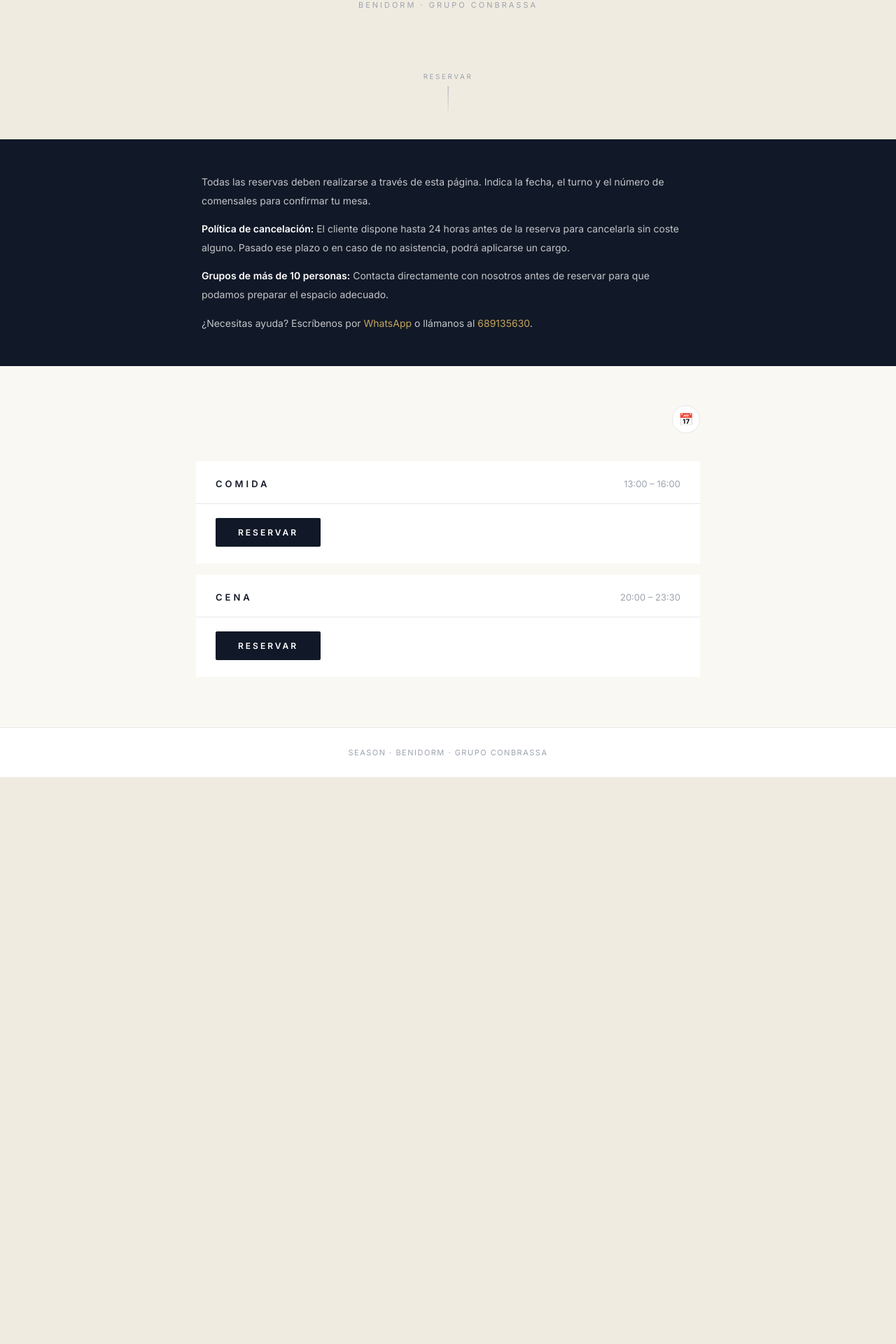
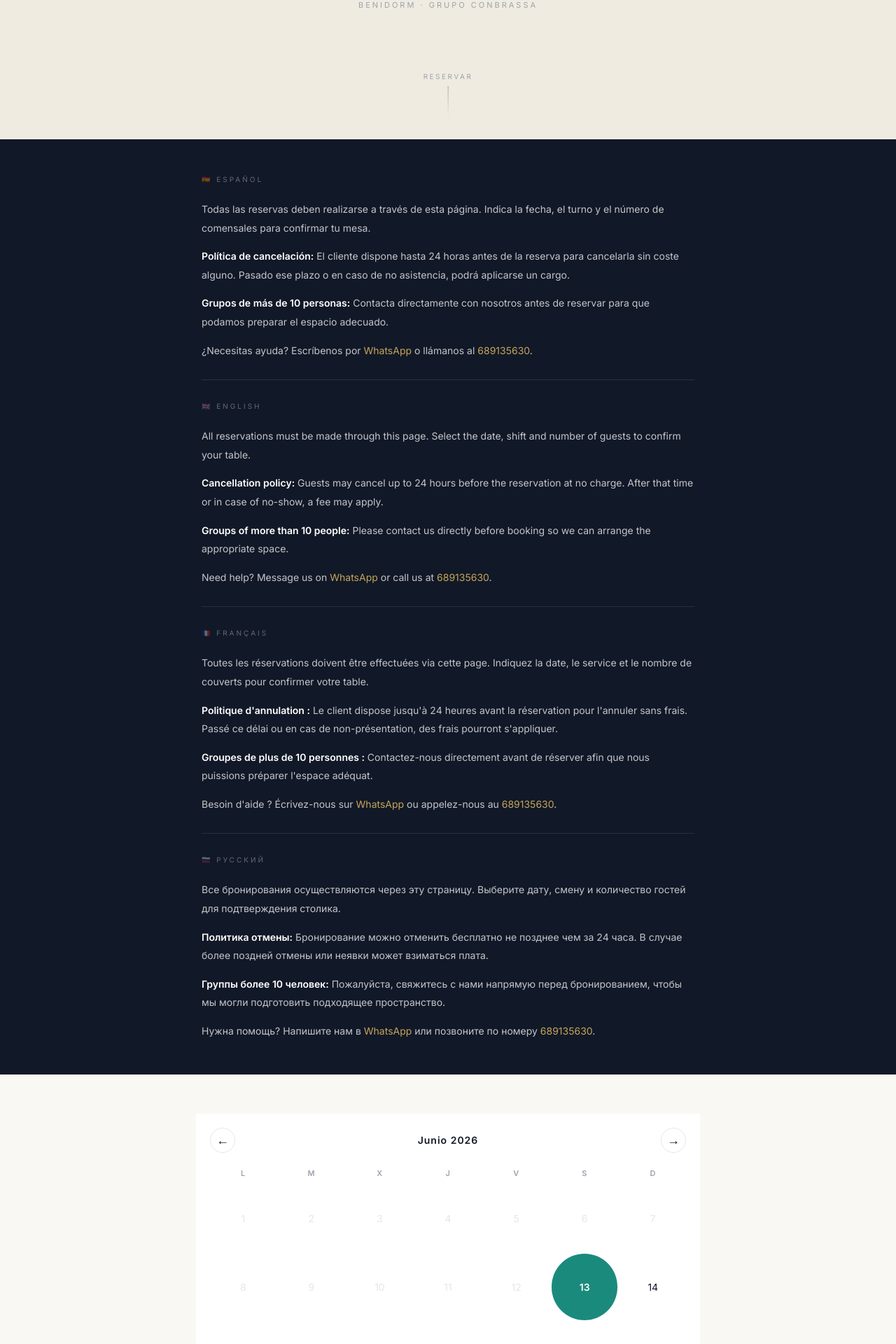
Before and after one commit to gestionempresasip-boop/season-reservas, a Flask app: page /reservas in a window 1280 px wide. Shown: the part 601-2521 px from the top of the page at 70% size. Before the commit the page ends 1711 px from the top, so only its background shows below. Run offline with Flask 3, Linux system fonts and the light colour scheme; data comes from the database, SQL or seed files in the repository; parts of the project's set-up code (start-up, migrations or seed data) failed here and were passed over; some libraries are stand-ins or nearby versions.

Commit message:
feat: calendario inline permanente + traducciones ES/EN/FR/RU
- Elimina icono/popup: el calendario mensual se muestra siempre visible
- Navegación con flechas ← → para cambiar de mes sin necesidad de clic previo
- Días del mes anterior/siguiente en gris, días pasados no seleccionables
- Hoy marcado en teal, seleccionado en negro
- Bloque de información traducido a inglés, francés y ruso
- Fix bug buildStrip que usaba variables del scope del popup

Co-Authored-By: Claude Sonnet 4.6 <noreply@anthropic.com>

```diff
--- a/templates/reservas.html
+++ b/templates/reservas.html
@@ -71,59 +71,49 @@
         .dp.selected .dp-num, .dp.selected .dp-day { color: white; }
         .dp.today .dp-num { color: var(--teal); }
         .dp.today.selected .dp-num { color: white; }
-        .cal-icon-btn { flex-shrink: 0; width: 40px; height: 40px; border-radius: 50%; border: 1px solid var(--gray-200); background: white; cursor: pointer; font-size: 17px; display: flex; align-items: center; justify-content: center; transition: border-color 0.15s; position: relative; }
-        .cal-icon-btn:hover, .cal-icon-btn.active { border-color: var(--teal); background: var(--teal-light); }
-
-        /* ── Popup calendar ── */
-        .cal-popup {
-            display: none;
-            position: absolute;
-            top: calc(100% + 8px);
-            right: 0;
-            z-index: 200;
+        /* ── Inline calendar ── */
+        .cal-inline {
             background: white;
-            border: 1px solid var(--gray-200);
-            border-radius: 4px;
-            box-shadow: 0 8px 32px rgba(0,0,0,0.12);
-            width: 280px;
-            padding: 16px;
+            border-radius: 2px;
+            padding: 20px 20px 16px;
+            margin-bottom: 20px;
             user-select: none;
         }
-        .cal-popup.open { display: block; }
         .cal-nav {
             display: flex;
             align-items: center;
             justify-content: space-between;
-            margin-bottom: 14px;
+            margin-bottom: 16px;
         }
         .cal-nav-btn {
-            width: 30px; height: 30px;
-            border: none; background: none;
-            cursor: pointer; font-size: 16px;
+            width: 36px; height: 36px;
+            border: 1px solid var(--gray-200); background: white;
+            cursor: pointer; font-size: 18px;
             border-radius: 50%;
             display: flex; align-items: center; justify-content: center;
             color: var(--dark);
-            transition: background 0.12s;
+            transition: border-color 0.12s, background 0.12s;
+            line-height: 1;
         }
-        .cal-nav-btn:hover { background: var(--gray-100); }
+        .cal-nav-btn:hover { border-color: var(--teal); background: var(--teal-light); color: var(--teal); }
         .cal-month-label {
-            font-size: 13px;
+            font-size: 14px;
             font-weight: 600;
             color: var(--dark);
-            letter-spacing: 0.5px;
+            letter-spacing: 1px;
             text-transform: capitalize;
         }
         .cal-grid {
             display: grid;
             grid-template-columns: repeat(7, 1fr);
-            gap: 2px;
+            gap: 3px;
         }
         .cal-dow {
-            font-size: 10px;
+            font-size: 11px;
             font-weight: 600;
             color: var(--gray-400);
             text-align: center;
-            padding: 4px 0;
+            padding: 6px 0 8px;
             letter-spacing: 0.5px;
         }
         .cal-day {
@@ -131,7 +121,7 @@
             display: flex;
             align-items: center;
             justify-content: center;
-            font-size: 13px;
+            font-size: 14px;
             border-radius: 50%;
             cursor: pointer;
             color: var(--dark);
@@ -139,9 +129,9 @@
         }
         .cal-day:hover { background: var(--gray-100); }
         .cal-day.today { color: var(--teal); font-weight: 700; }
-        .cal-day.selected { background: var(--dark); color: white; }
+        .cal-day.selected { background: var(--dark); color: white !important; font-weight: 600; }
         .cal-day.selected.today { background: var(--teal); }
-        .cal-day.other-month { color: var(--gray-400); }
+        .cal-day.other-month { color: var(--gray-300, #d1d5db); }
         .cal-day.past { color: var(--gray-200); cursor: default; pointer-events: none; }
 
         .shift-list { display: flex; flex-direction: column; gap: 16px; }
@@ -270,24 +260,37 @@
 <!-- ══ INFO ══ -->
 <div class="info-block">
     <div class="info-inner">
-        <p>
-            Todas las reservas deben realizarse a través de esta página.
-            Indica la fecha, el turno y el número de comensales para confirmar tu mesa.
-        </p>
-        <p>
-            <strong>Política de cancelación:</strong> El cliente dispone hasta 24 horas antes
-            de la reserva para cancelarla sin coste alguno. Pasado ese plazo o en caso de no
-            asistencia, podrá aplicarse un cargo.
-        </p>
-        <p>
-            <strong>Grupos de más de 10 personas:</strong> Contacta directamente con nosotros
-            antes de reservar para que podamos preparar el espacio adecuado.
-        </p>
-        <p>
-            ¿Necesitas ayuda? Escríbenos por
-            <a href="https://wa.me/{{ whatsapp_number }}" target="_blank">WhatsApp</a>
-            o llámanos al <a href="tel:{{ whatsapp_number }}">{{ whatsapp_number }}</a>.
-        </p>
+
+        <p style="font-size:10px;letter-spacing:3px;text-transform:uppercase;color:rgba(255,255,255,0.35);margin-bottom:20px;">🇪🇸 Español</p>
+        <p>Todas las reservas deben realizarse a través de esta página. Indica la fecha, el turno y el número de comensales para confirmar tu mesa.</p>
+        <p><strong>Política de cancelación:</strong> El cliente dispone hasta 24 horas antes de la reserva para cancelarla sin coste alguno. Pasado ese plazo o en caso de no asistencia, podrá aplicarse un cargo.</p>
+        <p><strong>Grupos de más de 10 personas:</strong> Contacta directamente con nosotros antes de reservar para que podamos preparar el espacio adecuado.</p>
+        <p>¿Necesitas ayuda? Escríbenos por <a href="https://wa.me/{{ whatsapp_number }}" target="_blank">WhatsApp</a> o llámanos al <a href="tel:{{ whatsapp_number }}">{{ whatsapp_number }}</a>.</p>
+
+        <hr style="border:none;border-top:1px solid rgba(255,255,255,0.1);margin:28px 0;">
+
+        <p style="font-size:10px;letter-spacing:3px;text-transform:uppercase;color:rgba(255,255,255,0.35);margin-bottom:20px;">🇬🇧 English</p>
+        <p>All reservations must be made through this page. Select the date, shift and number of guests to confirm your table.</p>
+        <p><strong>Cancellation policy:</strong> Guests may cancel up to 24 hours before the reservation at no charge. After that time or in case of no-show, a fee may apply.</p>
+        <p><strong>Groups of more than 10 people:</strong> Please contact us directly before booking so we can arrange the appropriate space.</p>
+        <p>Need help? Message us on <a href="https://wa.me/{{ whatsapp_number }}" target="_blank">WhatsApp</a> or call us at <a href="tel:{{ whatsapp_number }}">{{ whatsapp_number }}</a>.</p>
+
+        <hr style="border:none;border-top:1px solid rgba(255,255,255,0.1);margin:28px 0;">
+
+        <p style="font-size:10px;letter-spacing:3px;text-transform:uppercase;color:rgba(255,255,255,0.35);margin-bottom:20px;">🇫🇷 Français</p>
+        <p>Toutes les réservations doivent être effectuées via cette page. Indiquez la date, le service et le nombre de couverts pour confirmer votre table.</p>
+        <p><strong>Politique d'annulation :</strong> Le client dispose jusqu'à 24 heures avant la réservation pour l'annuler sans frais. Passé ce délai ou en cas de non-présentation, des frais pourront s'appliquer.</p>
+        <p><strong>Groupes de plus de 10 personnes :</strong> Contactez-nous directement avant de réserver afin que nous puissions préparer l'espace adéquat.</p>
+        <p>Besoin d'aide ? Écrivez-nous sur <a href="https://wa.me/{{ whatsapp_number }}" target="_blank">WhatsApp</a> ou appelez-nous au <a href="tel:{{ whatsapp_number }}">{{ whatsapp_number }}</a>.</p>
+
+        <hr style="border:none;border-top:1px solid rgba(255,255,255,0.1);margin:28px 0;">
+
+        <p style="font-size:10px;letter-spacing:3px;text-transform:uppercase;color:rgba(255,255,255,0.35);margin-bottom:20px;">🇷🇺 Русский</p>
+        <p>Все бронирования осуществляются через эту страницу. Выберите дату, смену и количество гостей для подтверждения столика.</p>
+        <p><strong>Политика отмены:</strong> Бронирование можно отменить бесплатно не позднее чем за 24 часа. В случае более поздней отмены или неявки может взиматься плата.</p>
+        <p><strong>Группы более 10 человек:</strong> Пожалуйста, свяжитесь с нами напрямую перед бронированием, чтобы мы могли подготовить подходящее пространство.</p>
+        <p>Нужна помощь? Напишите нам в <a href="https://wa.me/{{ whatsapp_number }}" target="_blank">WhatsApp</a> или позвоните по номеру <a href="tel:{{ whatsapp_number }}">{{ whatsapp_number }}</a>.</p>
+
     </div>
 </div>
 
@@ -295,19 +298,14 @@
 <div class="booking-section">
     <div class="booking-inner">
 
-        <div class="date-row">
-            <div class="date-strip" id="dateStrip"></div>
-            <div style="position:relative; flex-shrink:0;">
-                <button class="cal-icon-btn" id="calBtn" title="Elegir otra fecha" onclick="toggleCal()">📅</button>
-                <div class="cal-popup" id="calPopup">
-                    <div class="cal-nav">
-                        <button class="cal-nav-btn" onclick="calMove(-1)">&#8592;</button>
-                        <span class="cal-month-label" id="calMonthLabel"></span>
-                        <button class="cal-nav-btn" onclick="calMove(1)">&#8594;</button>
-                    </div>
-                    <div class="cal-grid" id="calGrid"></div>
-                </div>
+        <!-- Inline calendar - always visible -->
+        <div class="cal-inline">
+            <div class="cal-nav">
+                <button class="cal-nav-btn" onclick="calMove(-1)">&#8592;</button>
+                <span class="cal-month-label" id="calMonthLabel"></span>
+                <button class="cal-nav-btn" onclick="calMove(1)">&#8594;</button>
             </div>
+            <div class="cal-grid" id="calGrid"></div>
         </div>
 
         <div class="shift-list">
@@ -355,56 +353,19 @@
 <footer class="site-footer">Season &middot; Benidorm &middot; Grupo Conbrassa</footer>
 
 <script>
-const DAYS  = ['D','L','M','Mi','J','V','S'];
 const T_COM = ['13:00','13:30','14:00','14:30','15:00','15:30'];
 const T_CEN = ['20:00','20:30','21:00','21:30','22:00','22:30'];
 let selDate = '';
 let guests  = { comida: 2, cena: 2 };
 
-function buildStrip(startDate) {
-    const strip = document.getElementById('dateStrip');
-    strip.innerHTML = '';
-    const todayIso = new Date().toISOString().split('T')[0];
-    for (let i = 0; i < 14; i++) {
-        const d = new Date(startDate + 'T12:00:00');
-        d.setDate(d.getDate() + i);
-        const iso = `${calYear}-${String(calMonth+1).padStart(2,'0')}-${String(day).padStart(2,'0')}`;
-        const el = document.createElement('div');
-        el.className = 'dp' + (iso === todayIso ? ' today' : '');
-        el.dataset.date = iso;
-        el.innerHTML = `<span class="dp-num">${d.getDate()}</span><span class="dp-day">${DAYS[d.getDay()]}</span>`;
-        el.onclick = () => pickDate(iso);
-        strip.appendChild(el);
-    }
-}
+/* ── Inline calendar ── */
+const MONTHS = ['Enero','Febrero','Marzo','Abril','Mayo','Junio','Julio','Agosto','Septiembre','Octubre','Noviembre','Diciembre'];
+let calYear, calMonth;
 
 function pickDate(iso) {
     selDate = iso;
-    document.querySelectorAll('.dp').forEach(el => el.classList.toggle('selected', el.dataset.date === iso));
+    renderCal();   // re-render to update selected highlight
     resetAll();
-}
-
-/* ── Popup calendar ── */
-let calYear, calMonth;
-
-function toggleCal() {
-    const popup = document.getElementById('calPopup');
-    const btn   = document.getElementById('calBtn');
-    if (popup.classList.contains('open')) {
-        closeCal();
-    } else {
-        const d = selDate ? new Date(selDate + 'T12:00:00') : new Date();
-        calYear  = d.getFullYear();
-        calMonth = d.getMonth();
-        renderCal();
-        popup.classList.add('open');
-        btn.classList.add('active');
-    }
-}
-
-function closeCal() {
-    document.getElementById('calPopup').classList.remove('open');
-    document.getElementById('calBtn').classList.remove('active');
 }
 
 function calMove(dir) {
@@ -415,15 +376,15 @@ function calMove(dir) {
 }
 
 function renderCal() {
-    const today   = new Date();
-    today.setHours(0,0,0,0);
-    const months  = ['Enero','Febrero','Marzo','Abril','Mayo','Junio','Julio','Agosto','Septiembre','Octubre','Noviembre','Diciembre'];
-    document.getElementById('calMonthLabel').textContent = `${months[calMonth]} ${calYear}`;
+    const today = new Date();
+    today.setHours(0, 0, 0, 0);
+
+    document.getElementById('calMonthLabel').textContent = `${MONTHS[calMonth]} ${calYear}`;
 
     const grid = document.getElementById('calGrid');
     grid.innerHTML = '';
 
-    // Day-of-week headers (L M X J V S D)
+    // Day-of-week headers, week starts Monday
     ['L','M','X','J','V','S','D'].forEach(d => {
         const h = document.createElement('div');
         h.className = 'cal-dow';
@@ -431,64 +392,46 @@ function renderCal() {
         grid.appendChild(h);
     });
 
-    // First day of month (0=Sun…6=Sat), shift so week starts on Monday
+    // Offset: Monday = 0
     const firstDay = new Date(calYear, calMonth, 1).getDay();
-    const offset   = (firstDay === 0) ? 6 : firstDay - 1;
-    const daysInMonth   = new Date(calYear, calMonth + 1, 0).getDate();
-    const daysInPrev    = new Date(calYear, calMonth, 0).getDate();
+    const offset   = firstDay === 0 ? 6 : firstDay - 1;
+    const daysInMonth = new Date(calYear, calMonth + 1, 0).getDate();
+    const daysInPrev  = new Date(calYear, calMonth, 0).getDate();
 
-    // Previous month filler
+    // Previous-month filler (greyed out)
     for (let i = offset - 1; i >= 0; i--) {
         const el = document.createElement('div');
-        el.className = 'cal-day other-month past';
+        el.className = 'cal-day other-month';
         el.textContent = daysInPrev - i;
         grid.appendChild(el);
     }
 
-    // Current month days
+    // Current-month days
     for (let day = 1; day <= daysInMonth; day++) {
         const d   = new Date(calYear, calMonth, day);
-        d.setHours(0,0,0,0);
-        const iso = `${calYear}-${String(calMonth+1).padStart(2,'0')}-${String(day).padStart(2,'0')}`;
+        d.setHours(0, 0, 0, 0);
+        const iso = `${calYear}-${String(calMonth + 1).padStart(2,'0')}-${String(day).padStart(2,'0')}`;
         const el  = document.createElement('div');
         let cls   = 'cal-day';
-        if (d < today)     cls += ' past';
+        if (d < today)                       cls += ' past';
         if (d.getTime() === today.getTime()) cls += ' today';
-        if (iso === selDate) cls += ' selected';
-        el.className = cls;
+        if (iso === selDate)                 cls += ' selected';
+        el.className  = cls;
         el.textContent = day;
-        if (d >= today) {
-            el.onclick = () => {
-                // rebuild strip from chosen date so it's always visible
-                buildStrip(iso);
-                pickDate(iso);
-                closeCal();
-                // scroll the pill into view
-                setTimeout(() => {
-                    const pill = document.querySelector(`.dp[data-date="${iso}"]`);
-                    if (pill) pill.scrollIntoView({ behavior:'smooth', inline:'center', block:'nearest' });
-                }, 50);
-            };
-        }
+        if (d >= today) el.onclick = () => pickDate(iso);
         grid.appendChild(el);
     }
 
-    // Next month filler
-    const total = offset + daysInMonth;
-    const remainder = total % 7 === 0 ? 0 : 7 - (total % 7);
+    // Next-month filler
+    const filled    = offset + daysInMonth;
+    const remainder = filled % 7 === 0 ? 0 : 7 - (filled % 7);
     for (let i = 1; i <= remainder; i++) {
         const el = document.createElement('div');
-        el.className = 'cal-day other-month past';
+        el.className = 'cal-day other-month';
         el.textContent = i;
         grid.appendChild(el);
     }
 }
-
-// Close popup when clicking outside
-document.addEventListener('click', e => {
-    const wrap = document.getElementById('calBtn')?.closest('div');
-    if (wrap && !wrap.contains(e.target)) closeCal();
-});
 
 function buildForm(shift) {
     const times = (shift === 'comida' ? T_COM : T_CEN).map(t => `<option>${t}</option>`).join('');
@@ -594,9 +537,15 @@ async function doSubmit(shift) {
     }
 }
 
-const todayIso = new Date().toISOString().split('T')[0];
-buildStrip(todayIso);
-pickDate(todayIso);
+// Init: show current month, pre-select today
+(function () {
+    const now  = new Date();
+    calYear    = now.getFullYear();
+    calMonth   = now.getMonth();
+    const todayIso = `${calYear}-${String(calMonth + 1).padStart(2,'0')}-${String(now.getDate()).padStart(2,'0')}`;
+    selDate    = todayIso;
+    renderCal();
+})();
 </script>
 </body>
 </html>
```
